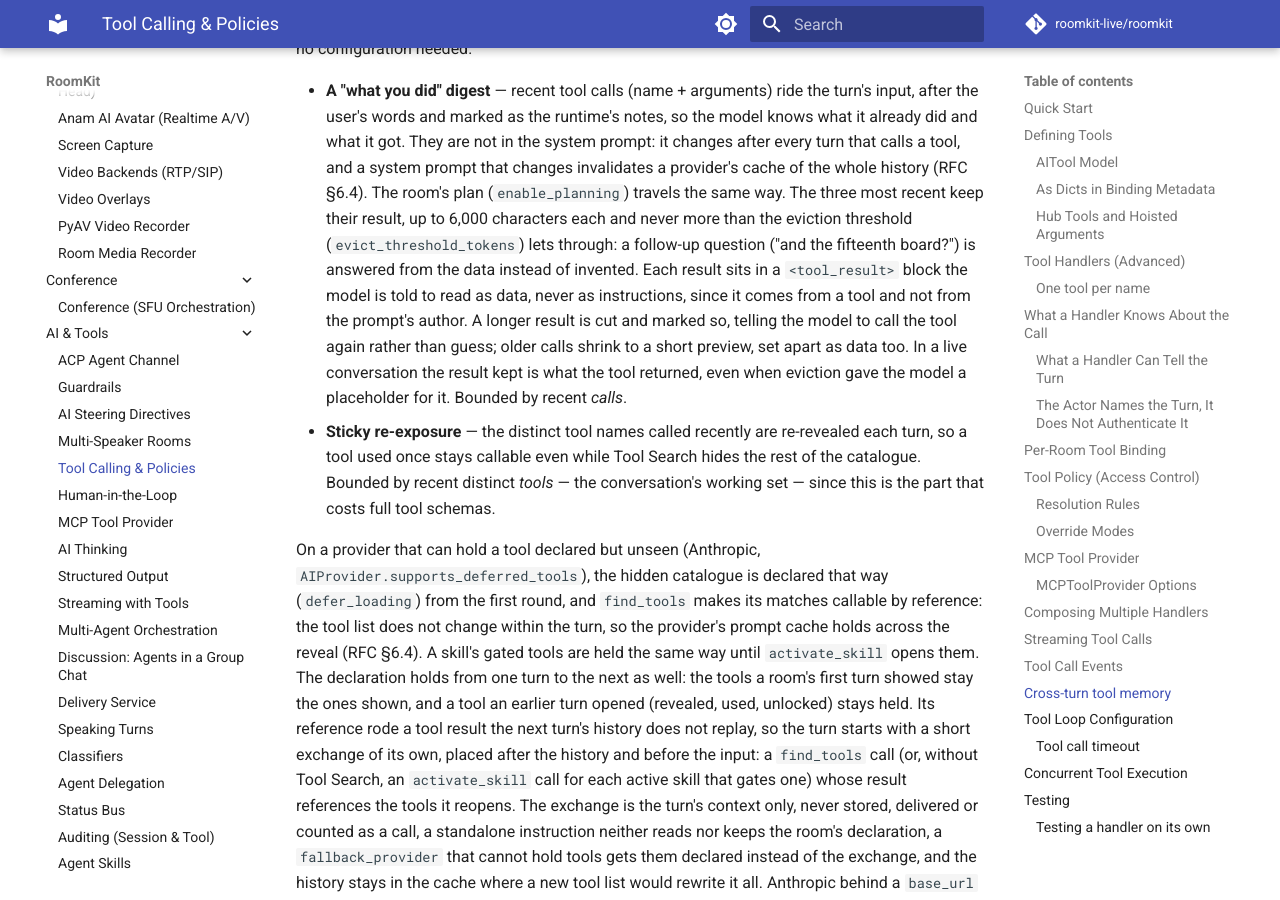
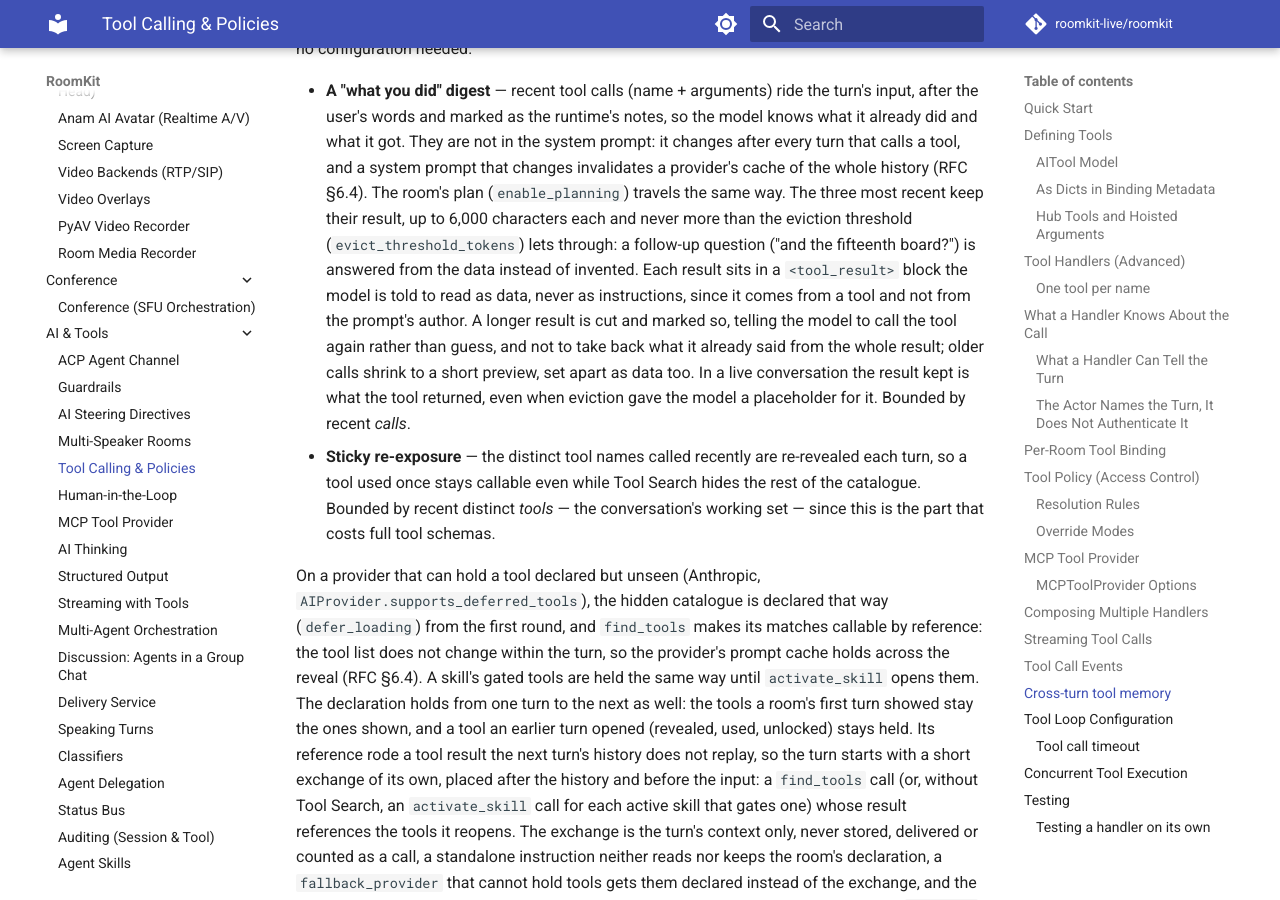
Before and after one commit to roomkit-live/roomkit-docs, an MkDocs documentation site: the page built from docs/guides/tool-calling.md, in a window 1280 px wide and 900 px high, scrolled down 16126 px. Built offline with MkDocs 1.6.1 and Material for MkDocs 9.7.7, drawn with Linux system fonts in a browser that asks for light colours; comment, search, counter and statistics services are not loaded.

Commit message:
docs: the tool-usage digest keeps an agent from taking back what it said from a whole result (RMK-707)

```diff
--- a/docs/guides/tool-calling.md
+++ b/docs/guides/tool-calling.md
@@ -687,7 +687,8 @@ tool usage — no configuration needed:
   from the data instead of invented. Each result sits in a `<tool_result>`
   block the model is told to read as data, never as instructions, since it
   comes from a tool and not from the prompt's author. A longer result is cut
-  and marked so, telling the model to call the tool again rather than guess;
+  and marked so, telling the model to call the tool again rather than guess,
+  and not to take back what it already said from the whole result;
   older calls shrink to a short preview, set apart as data too. In a live conversation
   the result kept is what the tool returned, even when eviction gave the model
   a placeholder for it. Bounded by recent *calls*.
```
